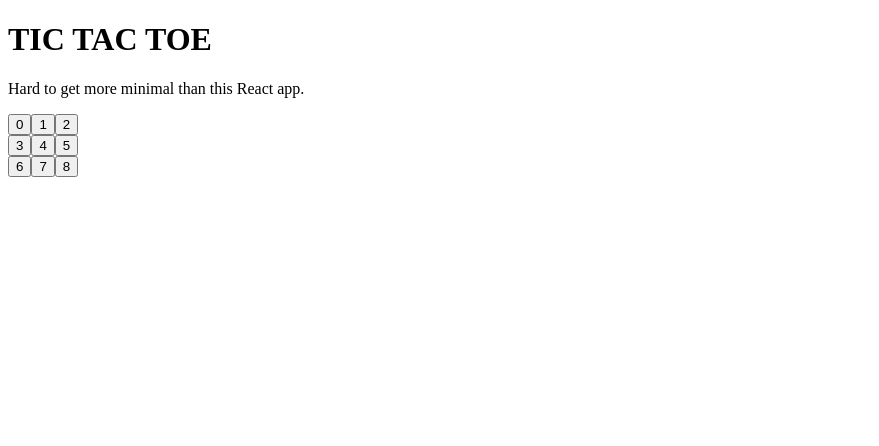
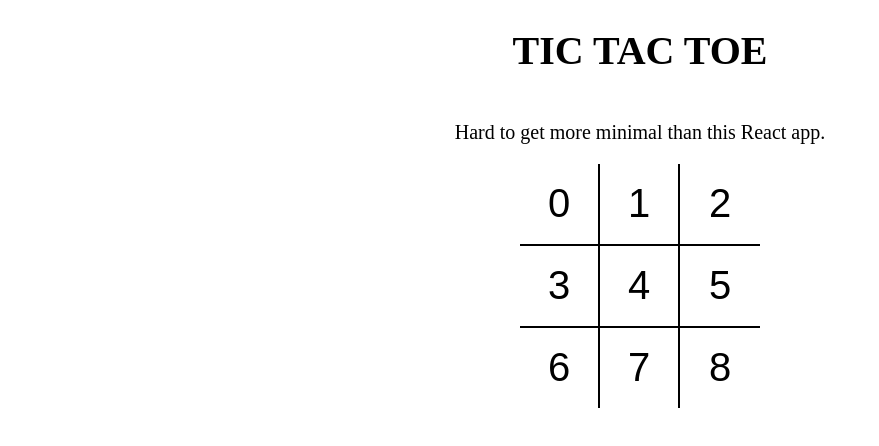
Before and after one commit to abhi-0314/tictacktoe, a React (Vite) app: page / in a window 1280 px wide. Shown: the top 446 px of the page, without its empty margins (0-879 px from the left). Built offline with nearby package versions, Linux system fonts and the light colour scheme.

Commit message:
styling done

```diff
--- a/package.json
+++ b/package.json
@@ -12,10 +12,12 @@
   },
   "license": "MIT",
   "dependencies": {
+    "node-sass": "^6.0.1",
     "react": "^16.13.1",
     "react-dom": "^16.13.1"
   },
   "devDependencies": {
+    "@parcel/transformer-sass": "^2.0.0-beta.2",
     "babel-eslint": "^10.1.0",
     "babel-preset-nano-react-app": "^0.1.0",
     "eslint": "^7.31.0",
--- a/src/App.js
+++ b/src/App.js
@@ -1,10 +1,11 @@
 import React from "react";
 import Board from "./components/Board";
+import "./styles/root.scss"
 
 export default () => (
-  <>
+  <div className="app">
     <h1>TIC TAC TOE</h1>
     <p>Hard to get more minimal than this React app.</p>
     <Board />
-  </>
+  </div>
 );
--- a/src/components/Board.js
+++ b/src/components/Board.js
@@ -3,18 +3,18 @@
 
 const Board = () => {
   return (
-    <div>
-      <div>
+    <div className="board">
+      <div className="board-row">
         <Square value={0} />
         <Square value={1} />
         <Square value={2} />
       </div>
-      <div>
+      <div className="board-row">
         <Square value={3} />
         <Square value={4} />
         <Square value={5} />
       </div>
-      <div>
+      <div className="board-row">
         <Square value={6} />
         <Square value={7} />
         <Square value={8} />
--- a/src/components/Square.js
+++ b/src/components/Square.js
@@ -1,7 +1,7 @@
 import React from 'react'
 
 const Square = ({ value }) => {
-  return <button type="button">{ value }</button> ;
+  return <button type="button" className="square">{ value }</button> ;
 }
 
 export default Square
--- /dev/null
+++ b/src/styles/root.scss
@@ -0,0 +1,43 @@
+body {
+  padding: 0;
+  margin: 0;
+}
+
+button {
+  background: none;
+  border: none;
+  outline: none;
+  &:hover {
+   cursor: pointer;
+  }
+}
+
+.app {
+  font-size: 20px;
+  display: flex;
+  flex-direction: column;
+  align-items: center;
+}
+
+.board {
+  .board-row {
+    display: flex;
+    flex-direction: row;
+    border-bottom: 2px solid #000;
+    &:last-child {
+      border-bottom: none;
+    }
+    .square {
+      width: 80px;
+      height: 80px;
+      border-right: 2px solid #000;
+      font-size: 2.5rem;
+      padding: 0;
+      overflow: hidden;
+      transition: all 0.2s;
+      &:last-child {
+        border-right: none;
+      }
+    }
+  }
+}
```
Also changed, not shown: 1 other file (tests, documents, lock files or other folders).
